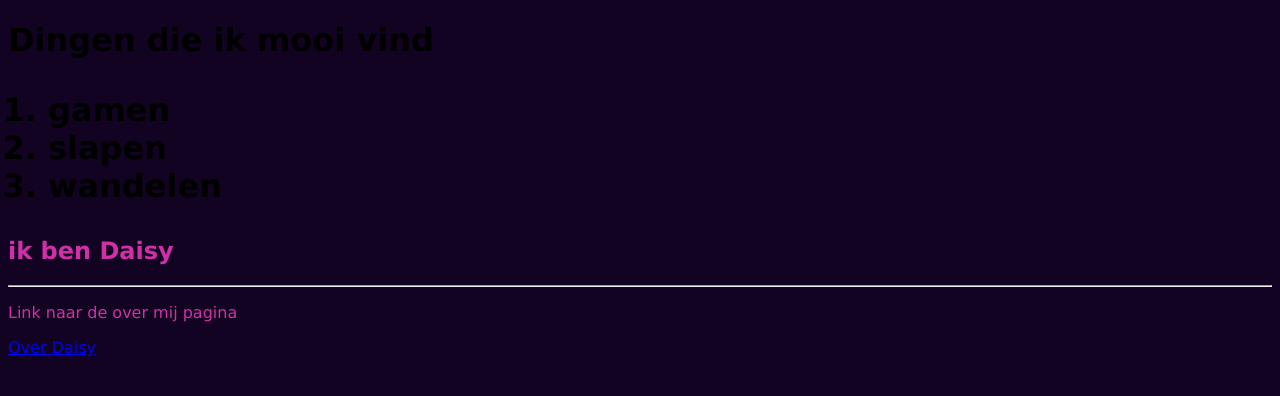
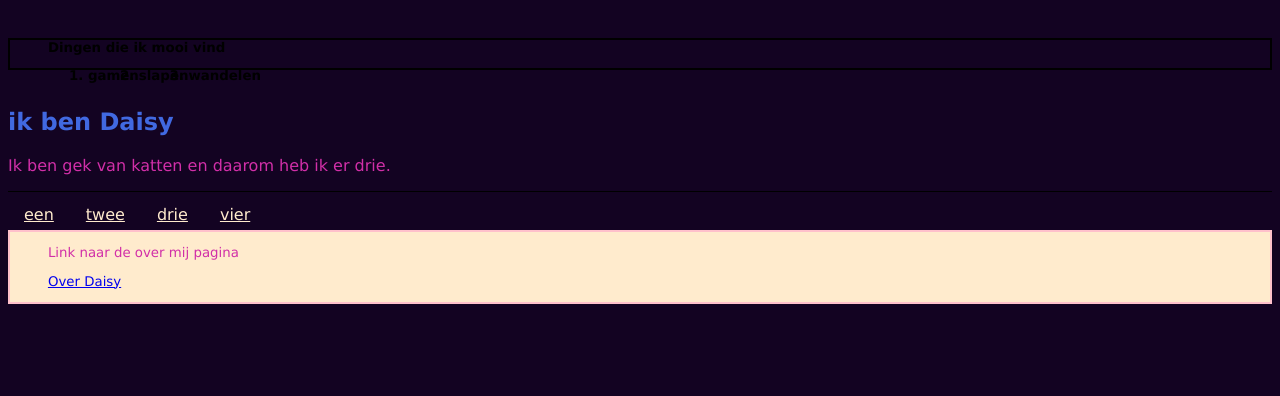
Before and after one commit to Deesjes/upgraded-tribble, a plain HTML site: page opdracht 4/index.html in a window 1280 px wide. Drawn offline with Linux system fonts and the light colour scheme.

Commit message:
Add files via upload

```diff
--- a/opdracht 4/index.html
+++ b/opdracht 4/index.html
@@ -12,7 +12,7 @@
 </head>
 
 <body>
-    <main>
+    <main class="black-border">
         <h1>Dingen die ik mooi vind
             <ol>
                 <li>gamen</li>
@@ -22,14 +22,24 @@
         </h1>
     </main>
     <h2>ik ben Daisy</h2>
-    <hr>
-    <nav>
-        <footer>
-            <p>Link naar de over mij pagina</p>
-            <p><a href="about.html">Over Daisy</a></p>
+    <p>Ik ben gek van katten en daarom heb ik er drie.</p>
 
-        </footer>
+
+    <nav class="nav-list">
+        <ul>
+            <li><a href="een.html">een</a> </li>
+            <li><a href="twee.html">twee</a> </li>
+            <li><a href="drie.html">drie </a> </li>
+            <li><a href="vier.html">vier</a></li>
+        </ul>
     </nav>
+
+    <footer class="pink-border">
+        <p>Link naar de over mij pagina</p>
+        <p><a href="about.html">Over Daisy</a></p>
+
+    </footer>
+
     <!-- hier zet je de code in de body tags-->
 </body>
 
--- a/opdracht 4/styles.css
+++ b/opdracht 4/styles.css
@@ -7,6 +7,50 @@ body {
 }
 
 
+.black-border {
+    border: 2px solid black; margin-top: 3%; margin-bottom: 3%; padding-left: 3%; ;
+}
+
 h1 {
-    color:black;
+    color:black; font-size: smaller; margin: 0 auto;
 }
+
+h2 {
+    color: royalblue;
+}
+
+.pink-border {
+    border: 2px solid pink; margin-top: 3%; margin-bottom: 3%; padding-left: 3%; width: property 100%
+
+}
+
+nav {
+    border-bottom: 1px solid black;
+    text-align: center;
+}
+
+
+
+.nav-list ul {
+    list-style-type: none;
+    padding: 0;
+    margin: 0;
+
+}
+
+li{
+    float: left;
+
+}
+
+li a {
+    display: block;
+    color: blanchedalmond;
+    padding: 14px 16px;
+
+}
+
+
+
+
+footer {background-color: blanchedalmond; font-size: smaller; margin-top: 3%; margin-bottom: 3%; padding-left: 3%}
```
